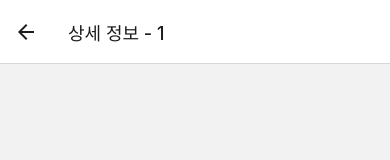
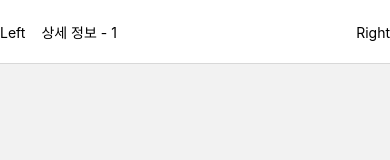
Before and after one commit to ddojai/react-native-learning, a React Native app in the folder LearnReactNavigation/: screen / in a window 390 px wide. Both pictures are taken after a click on the button "DETAIL 1 열기". Shown: the top 160 px of the page. Built offline with nearby package versions, Linux system fonts and the light colour scheme.

Commit message:
5.2.5.3 헤더 좌측,타이틀,우측 영역에 다른 컴포넌트 보여주기

```diff
--- a/LearnReactNavigation/App.js
+++ b/LearnReactNavigation/App.js
@@ -3,6 +3,7 @@ import {NavigationContainer} from '@react-navigation/native';
 import {createNativeStackNavigator} from '@react-navigation/native-stack';
 import HomeScreen from './screens/HomeScreen';
 import DetailScreen from './screens/DetailScreen';
+import {View, Text, TouchableOpacity} from 'react-native';
 
 const Stack = createNativeStackNavigator();
 
@@ -14,7 +15,6 @@ function App() {
           name="Home"
           component={HomeScreen}
           options={{
-            title: '홈',
             // Header 블록에 대한 스타일
             headerStyle: {
               backgroundColor: '#29b6f6',
@@ -31,9 +31,24 @@ function App() {
         <Stack.Screen
           name="Detail"
           component={DetailScreen}
-          options={({route}) => ({
-            title: `상세 정보 - ${route.params.id}`,
-          })}
+          options={{
+            headerBackVisible: false,
+            headerLeft: ({onPress}) => (
+              <TouchableOpacity onPress={onPress}>
+                <Text>Left</Text>
+              </TouchableOpacity>
+            ),
+            headerTitle: ({children}) => (
+              <View>
+                <Text>{children}</Text>
+              </View>
+            ),
+            headerRight: () => (
+              <View>
+                <Text>Right</Text>
+              </View>
+            ),
+          }}
         />
       </Stack.Navigator>
     </NavigationContainer>
```
